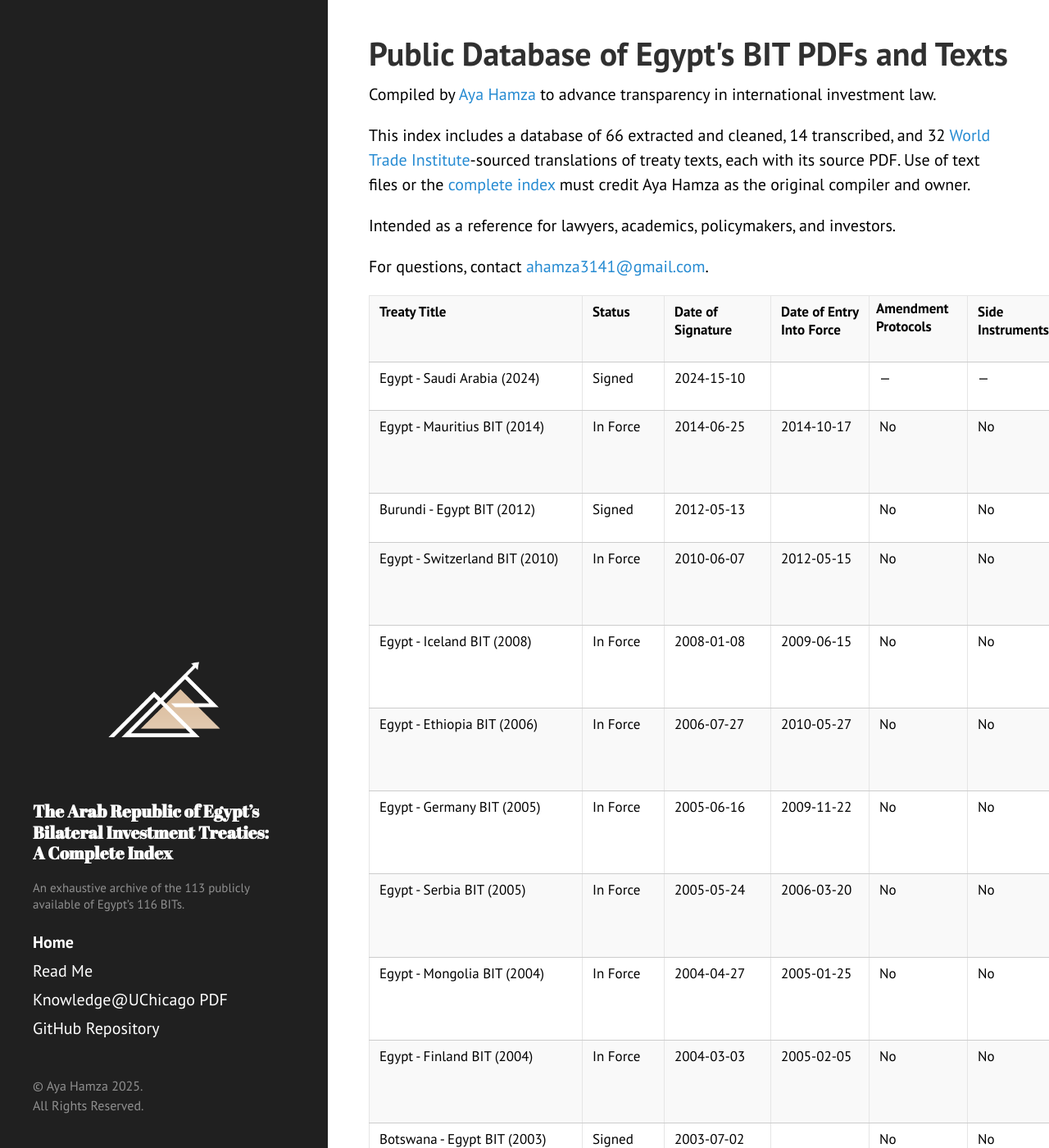
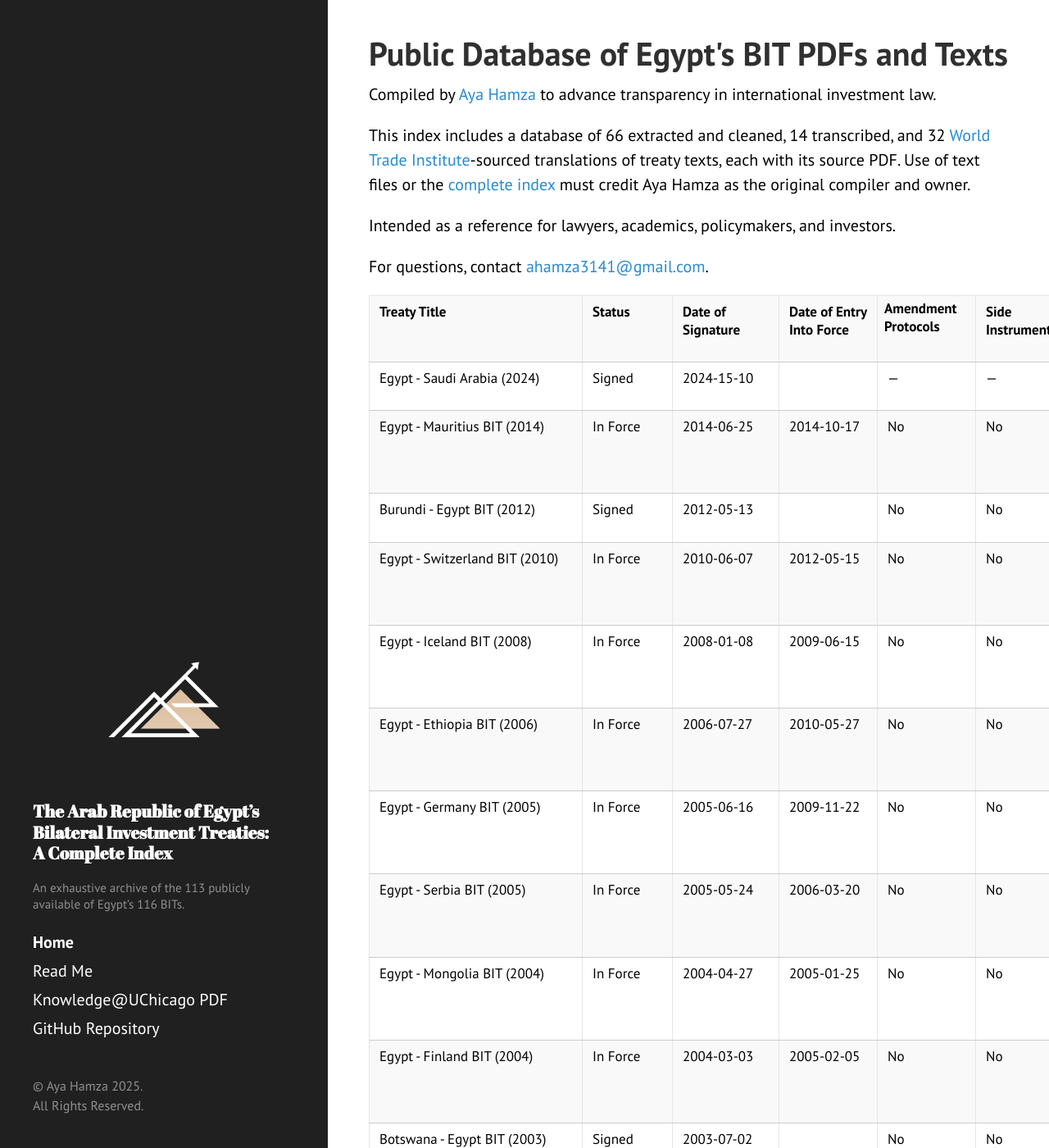
Before and after one commit to ayahamza1/MENABITs, a Jekyll site: the page built from index.md, in a window 1280 px wide and 1400 px high. Shown: the whole window at 82% size. Built offline with Jekyll 4.4.1, drawn with Linux system fonts in a browser that asks for light colours.

Commit message:
Update hyde.css

```diff
--- a/public/css/hyde.css
+++ b/public/css/hyde.css
@@ -207,7 +207,7 @@ table td:nth-child(1) {
 
 table th:nth-child(2),
 table td:nth-child(2) {
-  width: 5rem;
+  width: 5.5rem;
 }
 
 table th:nth-child(3),
```
